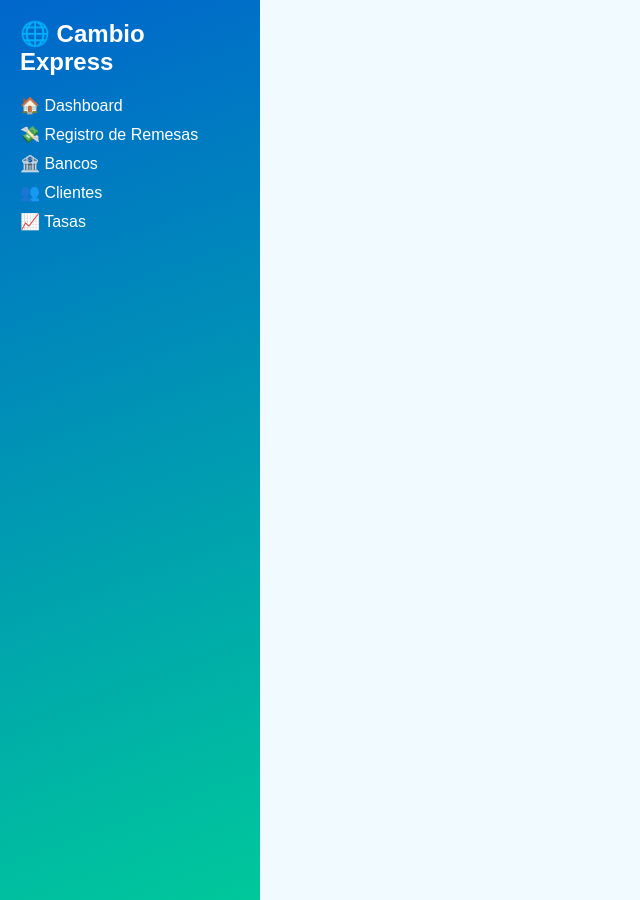
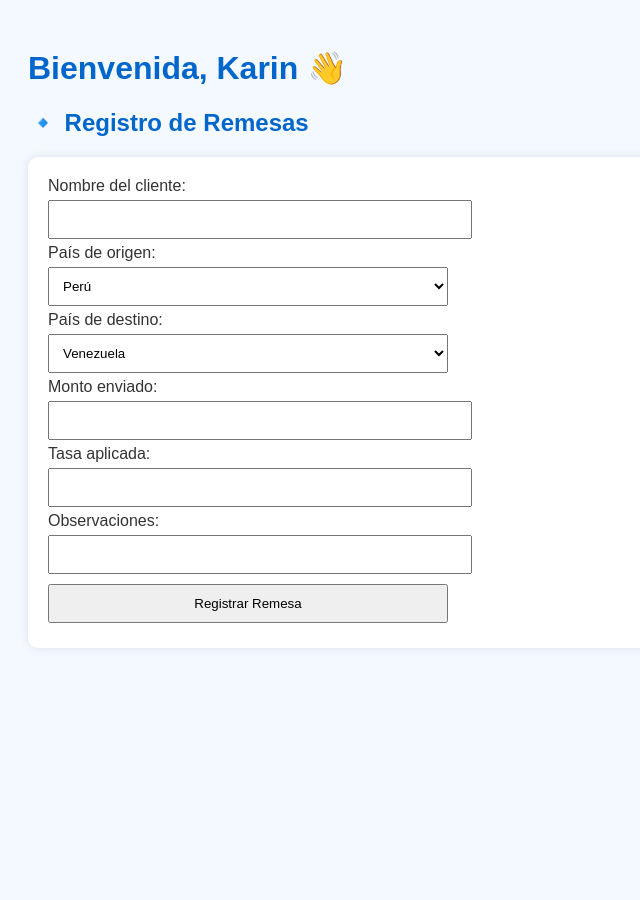
Before and after one commit to karinbarazarte/Cambioexpress2018, a Flask app: page / in a window 1280 px wide. Shown: the whole page, without its empty margins (0-640 px from the left). Run offline with Flask 3, Linux system fonts and the light colour scheme.

Commit message:
Add files via upload

```diff
--- a/app.py
+++ b/app.py
@@ -3,32 +3,29 @@ from flask import Flask, render_template, request
 import os
 
 app = Flask(__name__)
+remesas = []
 
-tasas = {
-    ("Perú", "Venezuela"): 3.5,
-    ("Venezuela", "Perú"): 4.1,
-    ("Chile", "Venezuela"): 3.2,
-    ("Venezuela", "Chile"): 3.9,
-    ("Perú", "Colombia"): 2.5,
-    ("Perú", "Chile"): 3.0,
-    ("Chile", "Perú"): 3.8,
-    ("Chile", "Colombia"): 2.7,
-    ("Colombia", "Chile"): 3.3,
-    ("Colombia", "Perú"): 3.4,
-    ("Colombia", "Venezuela"): 2.9
-}
-
-@app.route('/')
-def dashboard():
-    return render_template('dashboard.html')
-
-@app.route('/remesas')
-def remesas():
-    paises = list(set([p[0] for p in tasas.keys()] + [p[1] for p in tasas.keys()]))
-    bancos = ["BCP", "Interbank", "Banesco", "Banco de Venezuela", "Scotiabank"]
-    colaboradores = ["María", "Pedro", "Luisa"]
-    return render_template('remesas.html', paises=paises, bancos=bancos, colaboradores=colaboradores)
+@app.route('/', methods=['GET', 'POST'])
+def home():
+    if request.method == 'POST':
+        cliente = request.form['cliente']
+        origen = request.form['origen']
+        destino = request.form['destino']
+        monto = float(request.form['monto'])
+        tasa = float(request.form['tasa'])
+        recibido = round(monto * tasa, 2)
+        nota = request.form.get('nota', '')
+        remesas.append({
+            'cliente': cliente,
+            'origen': origen,
+            'destino': destino,
+            'monto': monto,
+            'tasa': tasa,
+            'recibido': recibido,
+            'nota': nota
+        })
+    return render_template('dashboard.html', remesas=remesas)
 
 if __name__ == '__main__':
-    port = int(os.environ.get('PORT', 5000))
+    port = int(os.environ.get("PORT", 5000))
     app.run(host='0.0.0.0', port=port)
--- a/templates/dashboard.html
+++ b/templates/dashboard.html
@@ -1,29 +1,66 @@
 
 <!DOCTYPE html>
-<html lang="es">
+<html>
 <head>
-    <meta charset="UTF-8">
-    <title>Cambio Express 2018</title>
+    <title>Cambio Express 2018 - Dashboard</title>
     <style>
-        body { margin: 0; font-family: Arial, sans-serif; background: #f0faff; display: flex; min-height: 100vh; }
-        .sidebar { width: 220px; background: linear-gradient(160deg, #0066cc, #00cc99); padding: 20px; color: white; height: 100vh; position: fixed; }
-        .sidebar h2 { margin-top: 0; }
-        .sidebar a { color: white; text-decoration: none; display: block; margin: 10px 0; }
-        .content { margin-left: 240px; padding: 30px; flex: 1; }
-        .card { background: white; padding: 20px; border-radius: 10px; margin-bottom: 20px; box-shadow: 0 2px 5px rgba(0,0,0,0.1); cursor: pointer; }
+        body { font-family: Arial; background: #f4f9ff; padding: 20px; color: #333; }
+        h1, h2 { color: #0066cc; }
+        form { background: #fff; padding: 20px; border-radius: 10px; margin-bottom: 30px; box-shadow: 0 0 10px rgba(0,0,0,0.1); }
+        input, select, button { padding: 10px; margin: 5px 0; width: 100%; max-width: 400px; }
+        table { width: 100%; border-collapse: collapse; margin-top: 20px; background: #fff; }
+        th, td { padding: 10px; border: 1px solid #ddd; text-align: left; }
+        th { background-color: #e0f0ff; }
     </style>
 </head>
 <body>
-    <div class="sidebar">
-        <h2>🌐 Cambio Express</h2>
-        <a href="/">🏠 Dashboard</a>
-        <a href="/remesas">💸 Registro de Remesas</a>
-        <a href="#">🏦 Bancos</a>
-        <a href="#">👥 Clientes</a>
-        <a href="#">📈 Tasas</a>
-    </div>
-    <div class="content">
-        {% block content %}{% endblock %}
-    </div>
+    <h1>Bienvenida, Karin 👋</h1>
+    <h2>🔹 Registro de Remesas</h2>
+    <form method="POST">
+        <label>Nombre del cliente:</label><br>
+        <input type="text" name="cliente" required><br>
+
+        <label>País de origen:</label><br>
+        <select name="origen">
+            <option>Perú</option>
+            <option>Chile</option>
+            <option>Colombia</option>
+            <option>México</option>
+        </select><br>
+
+        <label>País de destino:</label><br>
+        <select name="destino">
+            <option>Venezuela</option>
+            <option>Colombia</option>
+            <option>Chile</option>
+            <option>México</option>
+        </select><br>
+
+        <label>Monto enviado:</label><br>
+        <input type="number" name="monto" step="0.01" required><br>
+
+        <label>Tasa aplicada:</label><br>
+        <input type="number" name="tasa" step="0.0001" required><br>
+
+        <label>Observaciones:</label><br>
+        <input type="text" name="nota"><br>
+
+        <button type="submit">Registrar Remesa</button>
+    </form>
+
+    {% if remesas %}
+    <h2>📋 Remesas Registradas</h2>
+    <table>
+        <tr>
+            <th>Cliente</th><th>Origen</th><th>Destino</th><th>Monto</th><th>Tasa</th><th>Recibido</th><th>Nota</th>
+        </tr>
+        {% for r in remesas %}
+        <tr>
+            <td>{{ r.cliente }}</td><td>{{ r.origen }}</td><td>{{ r.destino }}</td>
+            <td>${{ r.monto }}</td><td>{{ r.tasa }}</td><td>${{ r.recibido }}</td><td>{{ r.nota }}</td>
+        </tr>
+        {% endfor %}
+    </table>
+    {% endif %}
 </body>
 </html>
```
Also changed, not shown: README.md.
